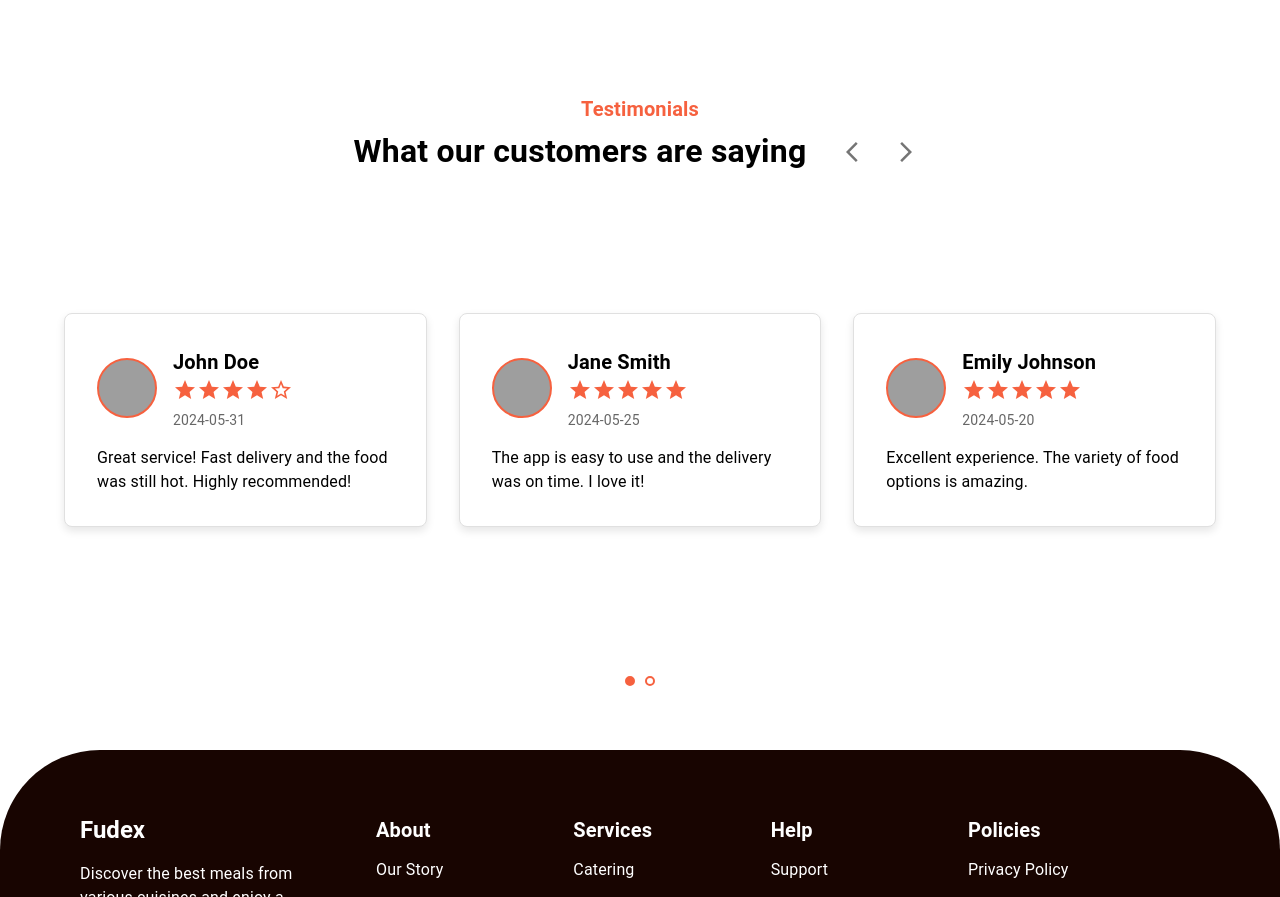
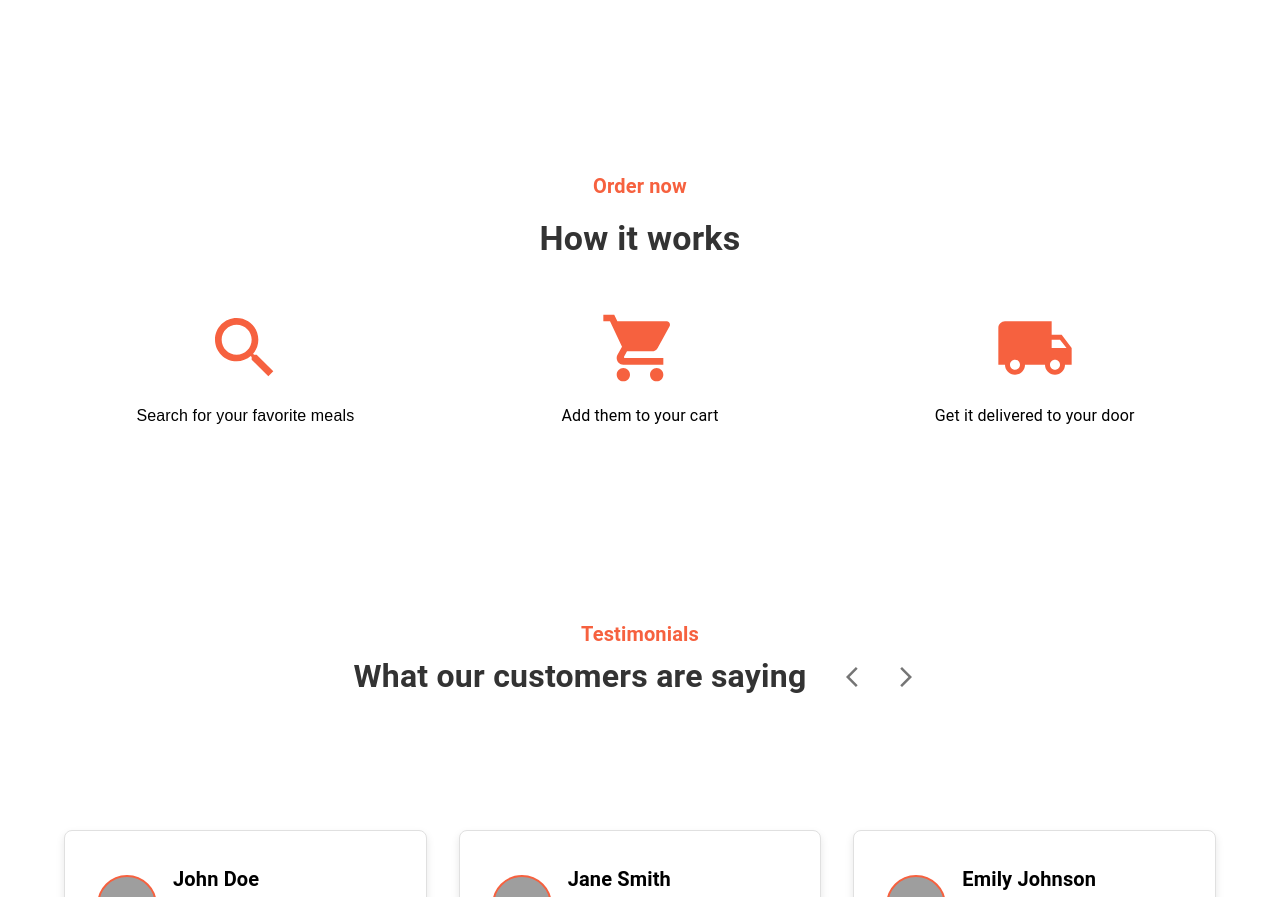
Before and after one commit to Lampnet-Technologies/Fudex-Multivendor-, a React (Create React App) app: page / in a window 1280 px wide. Shown: the part 1740-2637 px from the top of the page. Built offline with nearby package versions, Linux system fonts and the light colour scheme; grey boxes are pictures that could not be loaded.

Commit message:
designed and integrated the HowItWorks component

```diff
--- a/src/Pages/LandingPage/LandingPage.jsx
+++ b/src/Pages/LandingPage/LandingPage.jsx
@@ -2,6 +2,7 @@ import React from 'react';
 import LandingPageHeader from '../../components/LandingPageHeader/LandingPageHeader';
 import TopPartners from '../../components/TopPartners/TopPartners';
 import WhyChooseUs from '../../components/WhyChooseUs/WhyChooseUs';
+import HowItWorks from '../../components/HowItWorks/HowItWorks';
 import Testimonials from '../../components/Testimonials/Testimonials';
 import Footer from '../../components/LandingPageFooter/LandingPageFooter';
 import { Container, Box, Typography, Button, Grid } from '@mui/material';
@@ -75,6 +76,7 @@ const LandingPage = () => {
       <LandingPageBody />
       <TopPartners />
       <WhyChooseUs />
+      <HowItWorks />
       <Testimonials />
       <Footer />
     </div>
--- /dev/null
+++ b/src/components/HowItWorks/HowItWorks.jsx
@@ -0,0 +1,47 @@
+import React from 'react';
+import { Container, Box, Typography, Grid } from '@mui/material';
+import SearchIcon from '@mui/icons-material/Search';
+import ShoppingCartIcon from '@mui/icons-material/ShoppingCart';
+import LocalShippingIcon from '@mui/icons-material/LocalShipping';
+
+
+const HowItWorks = () => {
+  return (
+    <Container maxWidth="lg" sx={{ marginTop: '8rem', marginBottom: '4rem', textAlign: 'center', minHeight: '20rem' }}>
+      <Typography variant="h6" sx={{ color: '#F6613F', fontWeight: '700', marginBottom: '1rem' }}>
+        Order now
+      </Typography>
+      <Typography variant="h4" sx={{ color: '#333333', fontWeight: 'bold', marginBottom: '3rem' }}>
+        How it works
+      </Typography>
+      <Grid container spacing={4} justifyContent="center" alignItems="center">
+        <Grid item xs={12} sm={4}>
+          <Box sx={{ textAlign: 'center' }}>
+            <SearchIcon sx={{ fontSize: { xs: '3rem', sm: '5rem' }, color: '#F6613F' }} />
+            <Typography variant="body1" sx={{ marginTop: '1rem', fontFamily: 'sans-serif' }}>
+              Search for your favorite meals
+            </Typography>
+          </Box>
+        </Grid>
+        <Grid item xs={12} sm={4}>
+          <Box sx={{ textAlign: 'center' }}>
+            <ShoppingCartIcon sx={{ fontSize: { xs: '3rem', sm: '5rem' }, color: '#F6613F' }} />
+            <Typography variant="body1" sx={{ marginTop: '1rem' }}>
+              Add them to your cart
+            </Typography>
+          </Box>
+        </Grid>
+        <Grid item xs={12} sm={4}>
+          <Box sx={{ textAlign: 'center' }}>
+            <LocalShippingIcon sx={{ fontSize: { xs: '3rem', sm: '5rem' }, color: '#F6613F' }} />
+            <Typography variant="body1" sx={{ marginTop: '1rem' }}>
+              Get it delivered to your door
+            </Typography>
+          </Box>
+        </Grid>
+      </Grid>
+    </Container>
+  );
+};
+
+export default HowItWorks;
--- a/src/components/Testimonials/Testimonials.jsx
+++ b/src/components/Testimonials/Testimonials.jsx
@@ -113,11 +113,12 @@ const Testimonials = () => {
         flexDirection={{ xs: 'column', md: 'row' }}
         alignItems="center"
         justifyContent="center"
-        sx={{ marginBottom: '1.5rem', textAlign: { xs: 'center', md: 'left' }}}
+        sx={{ marginBottom: '1rem', textAlign: { xs: 'center', md: 'left' }}}
       >
         <Typography
           variant="h4"
           sx={{
+            color: '#333333',
             fontWeight: '700',
             fontSize: { xs: '25px', sm: '2rem' },
             marginBottom: { xs: '1rem', md: '0' },
--- a/src/components/WhyChooseUs/WhyChooseUs.jsx
+++ b/src/components/WhyChooseUs/WhyChooseUs.jsx
@@ -4,7 +4,7 @@ import '../../Pages/LandingPage/LandingPage.css';
 
 const WhyChooseUs = () => {
   return (
-    <Container maxWidth="lg" sx={{ marginTop: '8rem', marginBottom: '4rem' }}>
+    <Container maxWidth="lg" sx={{ marginTop: '8rem', marginBottom: '4rem', minHeight: '30rem' }}>
       <Typography variant="h4" gutterBottom
         sx={{
             textAlign: 'center',
```
